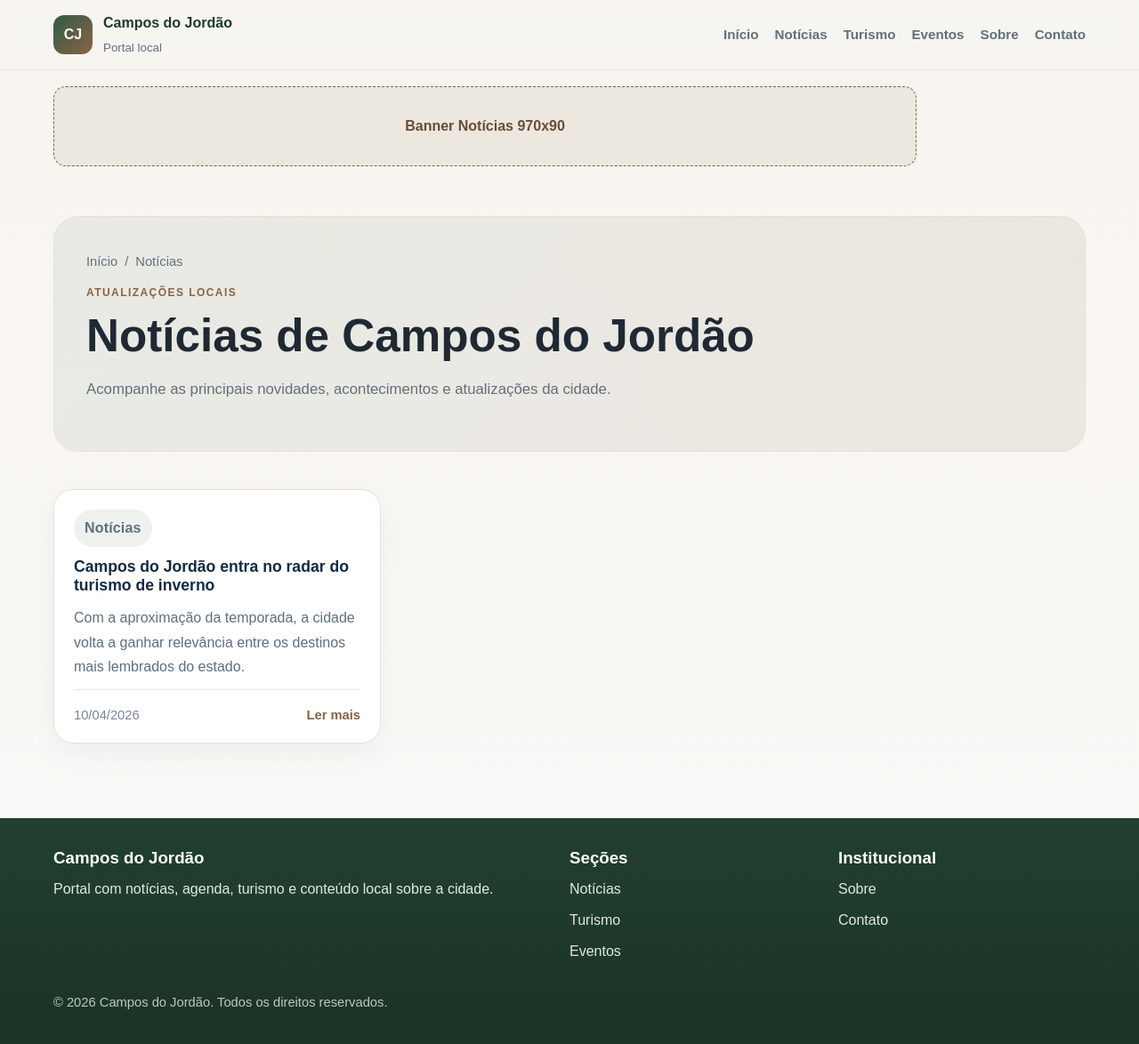
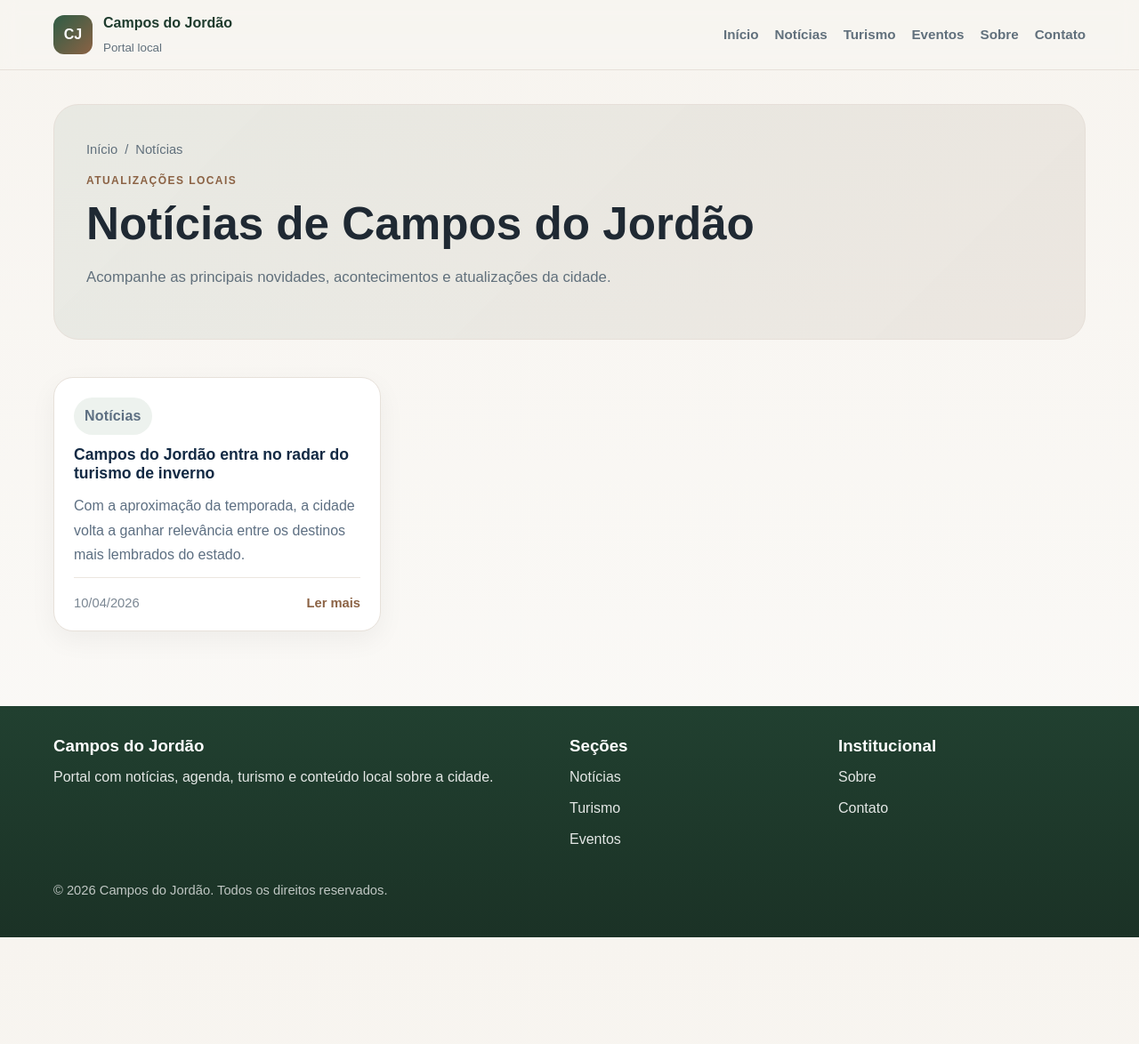
Before and after one commit to projetocamposdojordao/projetocamposdojordao.github.io, a Jekyll site: the page built from noticias.md, in a window 1280 px wide and 1180 px high. Shown: the top 1174 px of the window at 89% size. Built offline with Jekyll 4.4.1, drawn with Linux system fonts in a browser that asks for light colours.

Commit message:
Update noticias.md

```diff
--- a/noticias.md
+++ b/noticias.md
@@ -5,13 +5,7 @@
 description: Últimas notícias e atualizações de Campos do Jordão.
 ---
 
-<section class="top-ad">
-  <div class="container">
-    <a href="#" class="ad-box ad-box--top">
-      <span>Banner Notícias 970x90</span>
-    </a>
-  </div>
-</section>
+
 
 <section class="page-hero compact">
   <div class="container">
```
